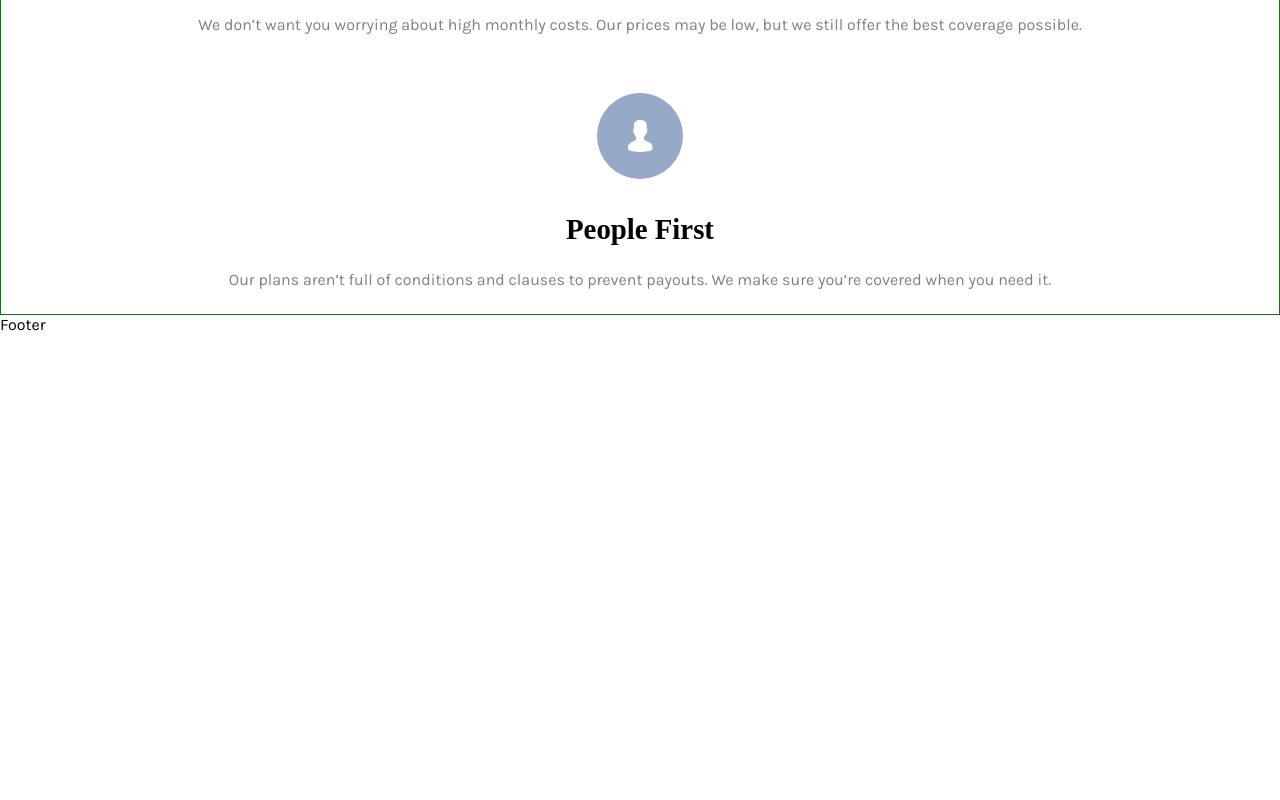
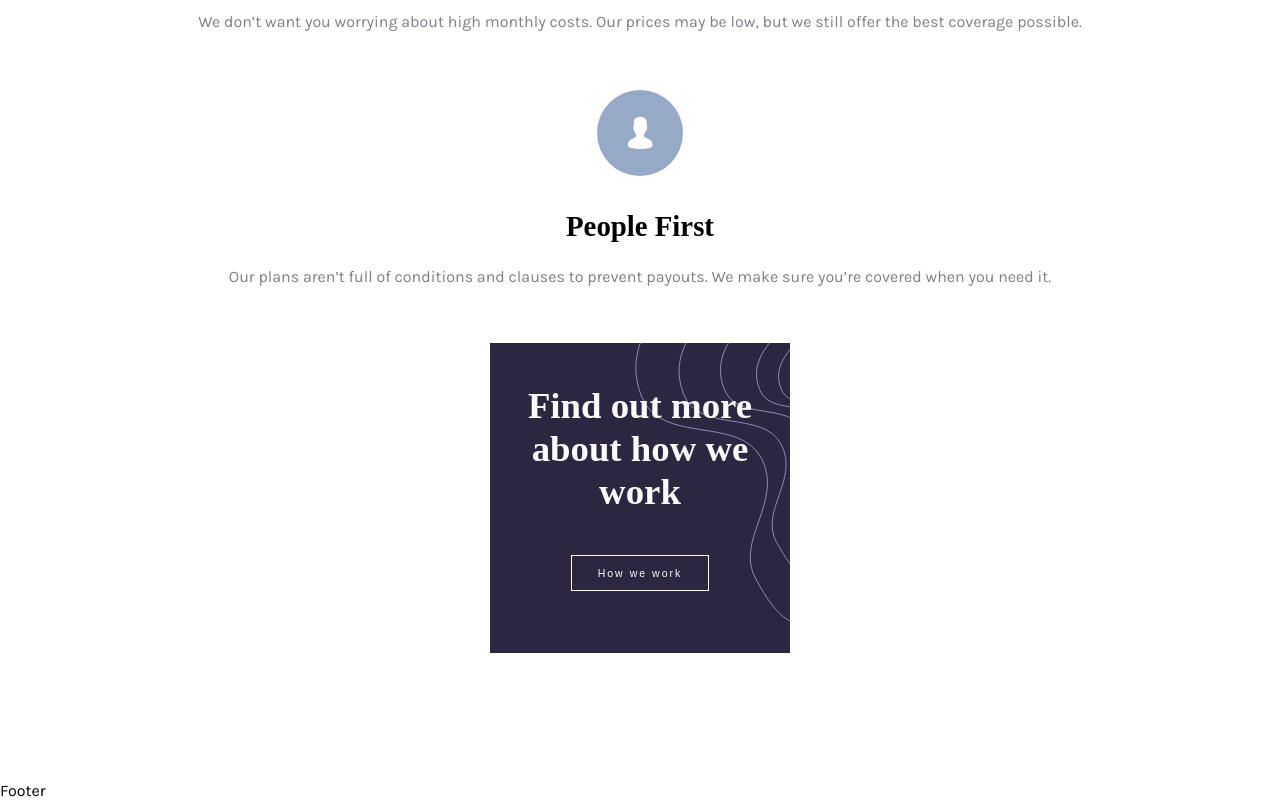
Before and after one commit to Gostyu/insure-landing-page, a React (Create React App) app: page / in a window 1280 px wide. Shown: the part 1701-2501 px from the top of the page. Before the commit the page ends 2035 px from the top, so only its background shows below. Built offline with nearby package versions, Linux system fonts and the light colour scheme.

Commit message:
content mobile-first finished

```diff
--- a/src/components/Button.js
+++ b/src/components/Button.js
@@ -2,5 +2,5 @@ import '../stylesheets/components/_button.scss';
 import React from 'react';
 
 export default function Button({text}){
-return <button className="headerBody_btn headerBody_btn--center btn">{text}</button>
+return <button className="headerBody_btn headerBody_btn--center  contentSection_btn contentSection_btn--center btn">{text}</button>
 }
--- a/src/components/Content.js
+++ b/src/components/Content.js
@@ -1,7 +1,8 @@
 import React, { Children } from 'react';
 import '../stylesheets/layouts/_content.scss';
 import contents from '../models/content_data.js';
-
+import Button from '../components/Button';
+import bgPatternHww from '../images/bg-pattern-how-we-work-mobile.svg';
 const ContentChild = (props)=>{
     return  <div className="contentChild">
         <img className="contentChild_img" src={props.img} alt=""></img>
@@ -19,6 +20,10 @@ export default function Content(){
         <div className="contentLine"></div>
         <h1 className="contentTitle">{titleContent}</h1>
         {contentChildItems}
-
+        <section className="contentSection">
+            <img className="contentSectionImg" src={bgPatternHww} alt=""></img>
+            <h1 className="contentSectionText">Find out more about how we work</h1>
+            <Button text="How we work"></Button>
+        </section>
     </main>;
 }
--- a/src/stylesheets/layouts/_content.scss
+++ b/src/stylesheets/layouts/_content.scss
@@ -1,6 +1,5 @@
 @import '../abstracts/globals';
 .content{
-    border:1px solid green;
     display: flex;
     flex-flow: column nowrap;
     justify-content: center;
@@ -43,4 +42,31 @@
         font-family: $bodyFont;
         line-height: 1.7rem;
     }
+    .contentSection{
+        width: 300px;
+        height: 310px;
+        margin:2rem 0 8rem 0;
+        background:$darkViolet;
+        display: flex;
+        flex-direction: column;
+        flex-wrap: nowrap;
+        position: relative;
+    }
+    .contentSectionText{
+        text-justify: inter-word;
+        text-align: center;
+        padding: 2.6rem 2rem;
+        font-size:2.3rem;
+        font-family: $headingFont;
+        color:$veryLightGray;
+        z-index: 1;
+    }
+    .contentSection_btn--center{
+         align-self: center;
+    }
+    .contentSectionImg{
+        width:155px;
+        position: absolute;
+        right:0;
+    }
 }
--- a/src/stylesheets/layouts/_header.scss
+++ b/src/stylesheets/layouts/_header.scss
@@ -1,6 +1,5 @@
  @import '../abstracts/globals';
 .header{
-    border:1px solid red;
     height:100%;
     .headerContent_imgIntro{
         display: block;
```
